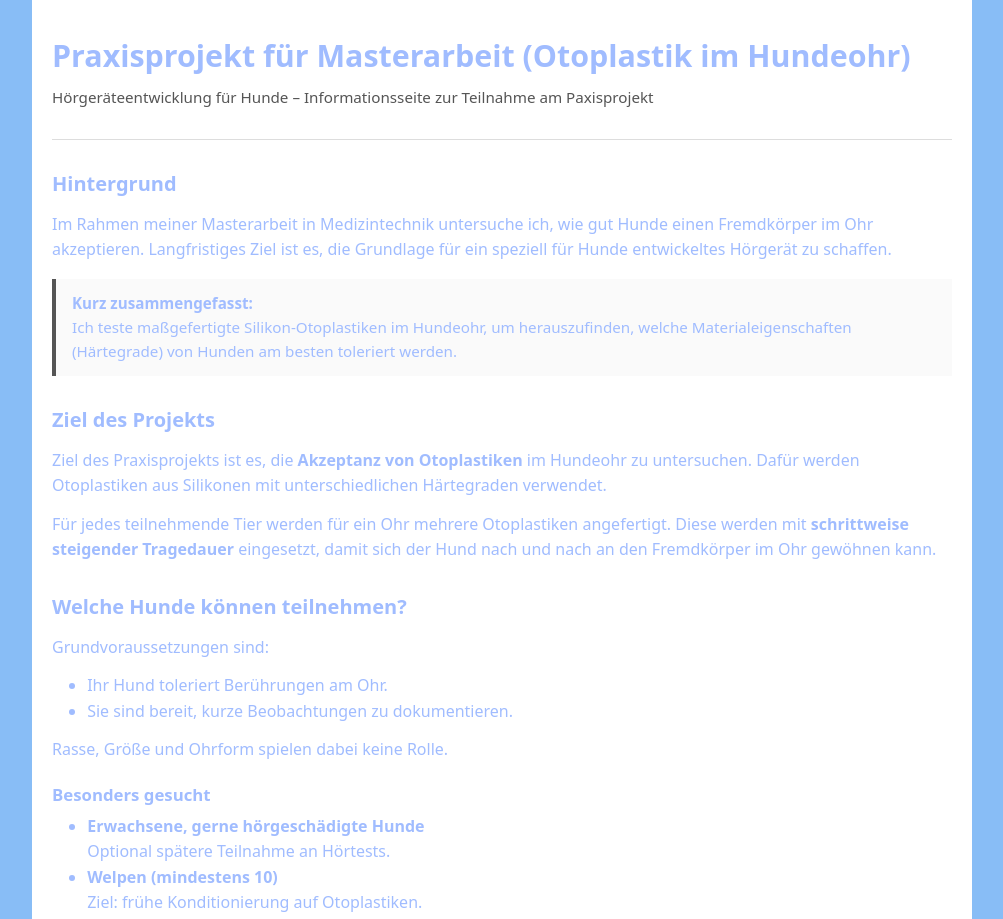
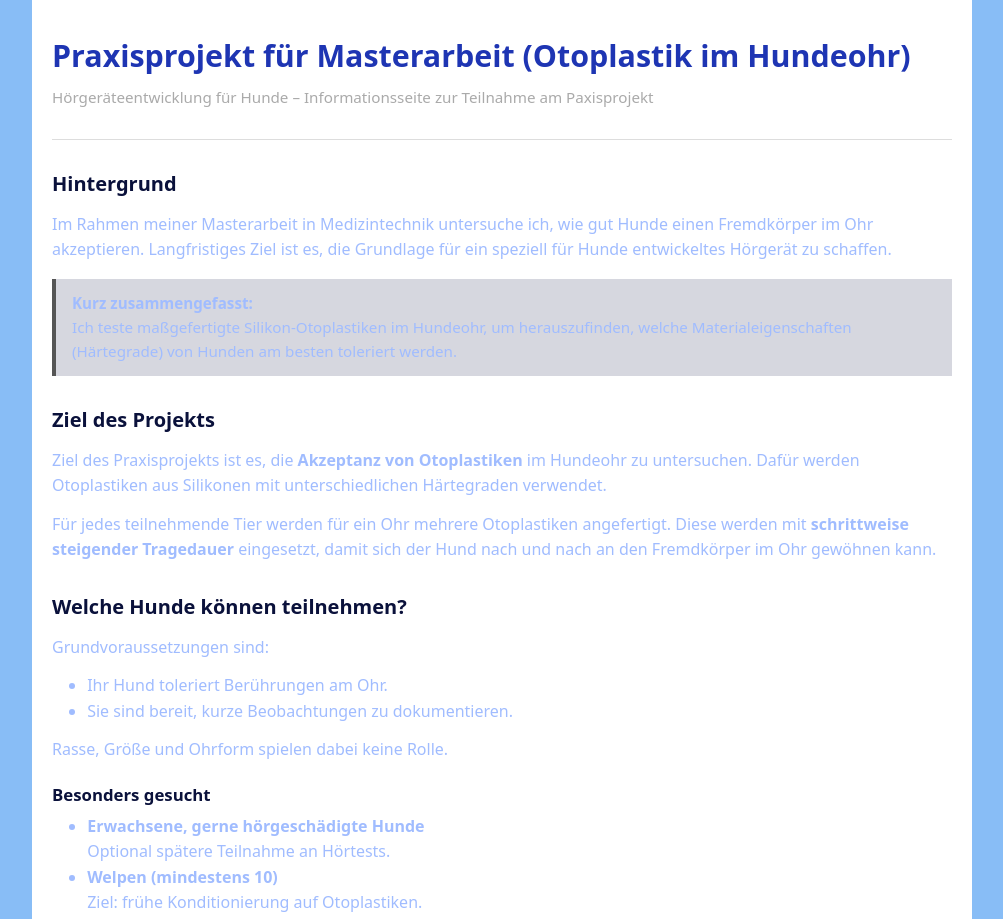
Before and after one commit to SinusBB/B-Heard, a plain HTML site: page index.html in a window 1280 px wide. Shown: the top 919 px of the page, without its empty margins (138-1141 px from the left). Drawn offline with Linux system fonts and the light colour scheme.

Commit message:
Update index.html

```diff
--- a/index.html
+++ b/index.html
@@ -27,19 +27,19 @@
     h1 {
       font-size: 1.9rem;
       margin: 0 0 0.25rem;
-      font-color: #1E35B3;
+      color: #1E35B3;
     }
     h2 {
       font-size: 1.25rem;
       margin-top: 1.75rem;
       margin-bottom: 0.75rem;
-      font-color: #0A113B;
+      color: #0A113B;
     }
     h3 {
       font-size: 1.05rem;
       margin-top: 1.2rem;
       margin-bottom: 0.3rem;
-      font-color: #0A113B;
+      color: #0A113B;
     }
     p {
       margin: 0.3rem 0 0.8rem;
@@ -50,15 +50,14 @@
     }
     .tagline {
       font-size: 0.95rem;
-      color: #555;
+      color: #aaa;
     }
-    .highlight-box {
-      border-left: 4px solid #555;
-      background: #fafafa;
-      transparency: 30;
-      padding: 0.75rem 1rem;
-      margin: 1rem 0 1.5rem;
-      font-size: 0.95rem;
+   .highlight-box {
+    border-left: 4px solid #555;
+    background: rgba(121,124,148,0.3);
+    padding: 0.75rem 1rem;
+    margin: 1rem 0 1.5rem;
+    font-size: 0.95rem;
     }
     .small {
       font-size: 0.9rem;
```
